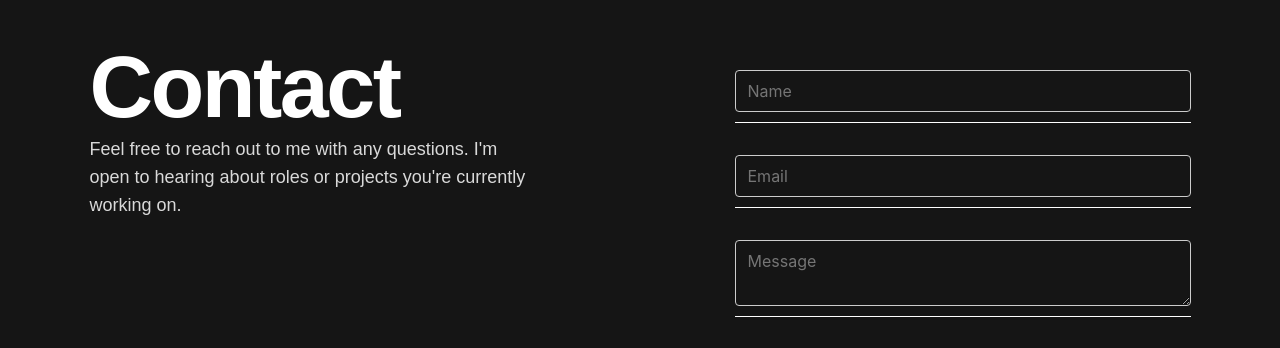
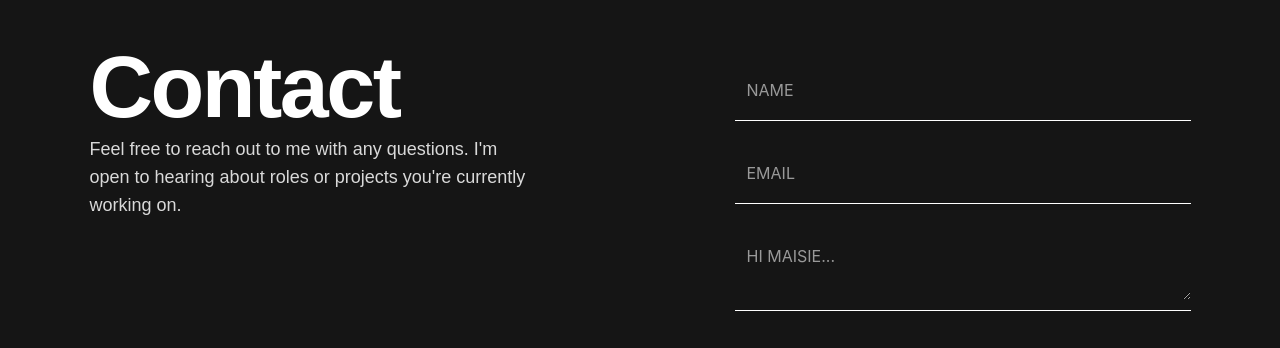
Before and after one commit to maisieo/-maisie-codes, a React (Create React App) app: page / in a window 1280 px wide. Shown: the part 2530-2878 px from the top of the page. Built offline with nearby package versions, Linux system fonts and the light colour scheme.

Commit message:
form update

```diff
--- a/src/components/ContactForm/ContactForm.js
+++ b/src/components/ContactForm/ContactForm.js
@@ -85,7 +85,7 @@ function ContactForm() {
             <div className="input-section">
               <textarea
                 name="message"
-                placeholder="Message"
+                placeholder="Hi Maisie..."
                 value={formData.message}
                 onChange={handleChange}
                 required
--- a/src/components/ContactForm/ContactForm.scss
+++ b/src/components/ContactForm/ContactForm.scss
@@ -44,12 +44,18 @@
         border: none;
         padding: 8px 12px;
         border-radius: 4px;
-        border: 1px solid #ccc;
         transition: border-color 0.3s;
 
         &:focus {
           border-color: #007bff;
         }
+
+        &::placeholder {
+          color: #999;
+          text-transform: uppercase;
+        }
+
+        color: #999;
       }
 
       textarea {
```
